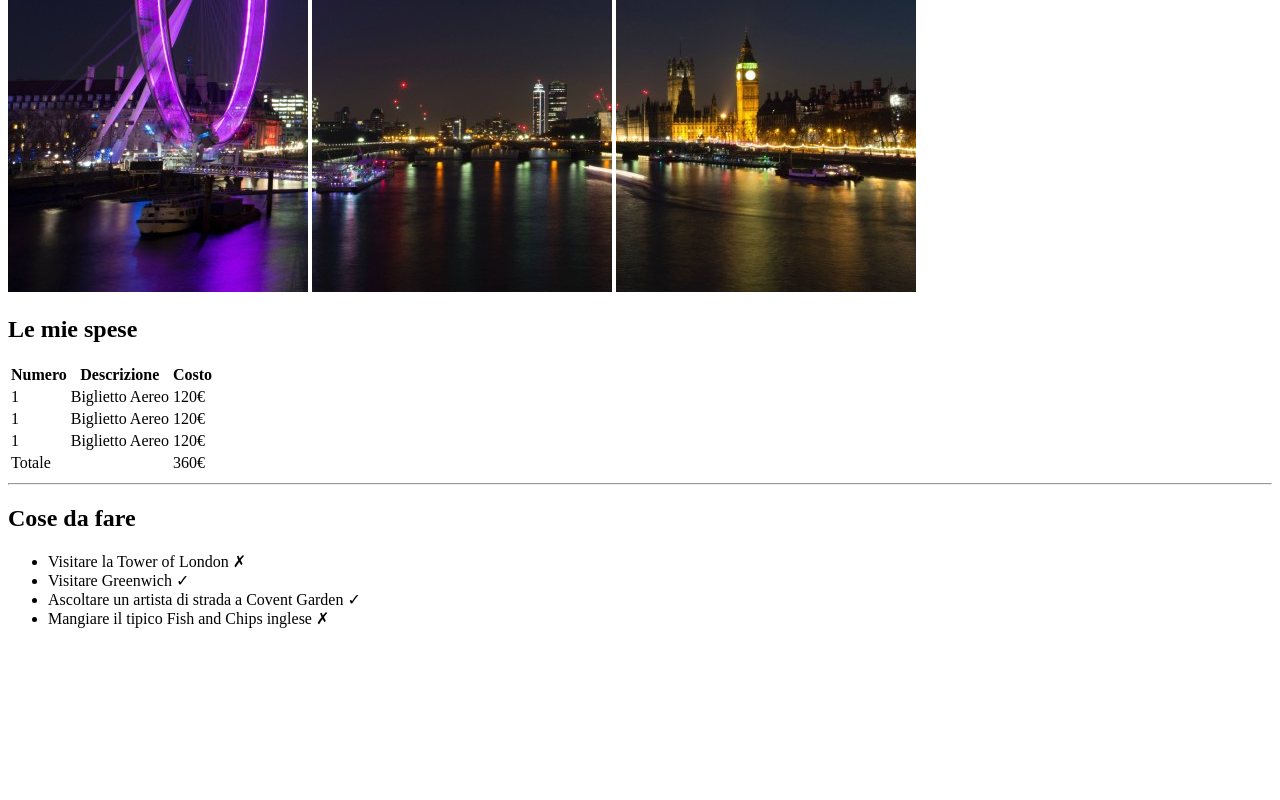
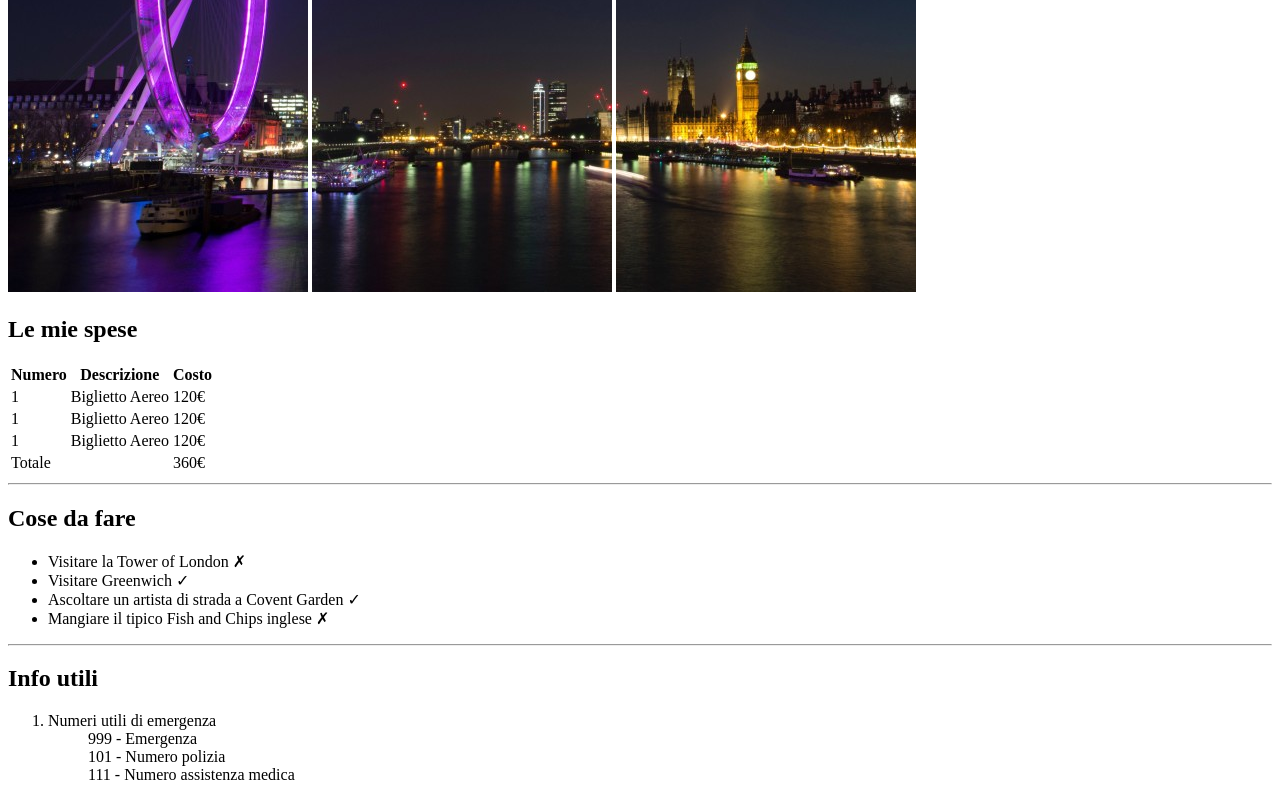
Before and after one commit to Emmanuele-Iannucci/html-london-trip, a plain HTML site: page index.html in a window 1280 px wide. Shown: the part 388-1188 px from the top of the page. Before the commit the page ends 1032 px from the top, so only its background shows below. Drawn offline with Linux system fonts and the light colour scheme.

Commit message:
Infio utili - numeri di emergenza

```diff
--- a/index.html
+++ b/index.html
@@ -49,6 +49,16 @@
             <li>Ascoltare un artista di strada a Covent Garden ✓</li>
             <li>Mangiare il tipico Fish and Chips inglese ✗</li>
         </ul>
+        <hr><!--linea separatrice dalla terza tabella-->
+        <h2>Info utili</h2>
+        <ol>
+            <li>Numeri utili di emergenza
+                <ul>999 - Emergenza</ul>
+                <ul>101 - Numero polizia</ul>
+                <ul>111 - Numero assistenza medica</ul>
+            </li>
+        </ol>
+
     </div>
 </body>
 </html>
```
